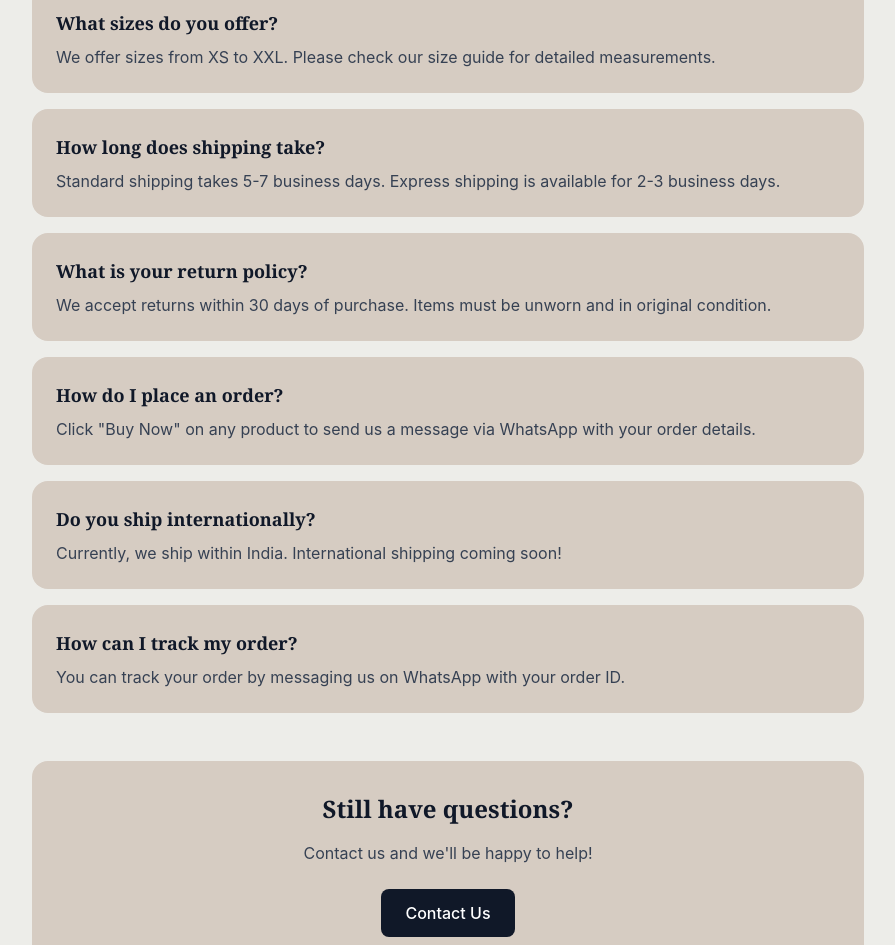
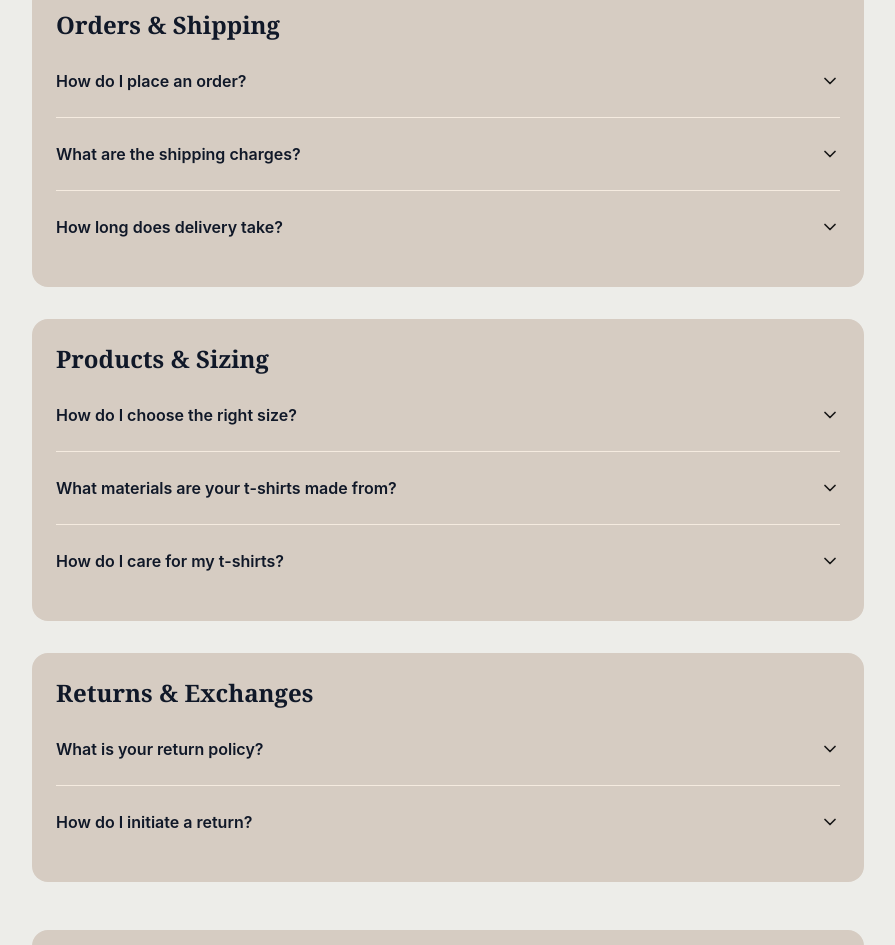
Before and after one commit to munaspori-collab/unique_tshirt_frontend, a Next.js app: page /faqs in a window 1280 px wide. Shown: the part 387-1332 px from the top of the page, without its empty margins (192-1087 px from the left). Built offline with nearby package versions, Linux system fonts and the light colour scheme; no server answers.

Commit message:
Complete remaining features: SEO structured data, Google Analytics, FAQs content

```diff
--- a/app/faqs/page.tsx
+++ b/app/faqs/page.tsx
@@ -1,15 +1,37 @@
+'use client';
+
+import { useState } from 'react';
 import Link from 'next/link';
-import { ArrowLeft } from 'lucide-react';
+import { ArrowLeft, ChevronDown } from 'lucide-react';
+
+const faqs = [
+  {
+    category: 'Orders & Shipping',
+    questions: [
+      { q: 'How do I place an order?', a: 'Simply browse our collections, select your favorite product, choose your size and color, then click "Buy Now via WhatsApp". You\'ll be redirected to WhatsApp to complete your order with our team.' },
+      { q: 'What are the shipping charges?', a: 'We offer free shipping on all orders above ₹999. For orders below that, a nominal shipping fee of ₹99 applies across India.' },
+      { q: 'How long does delivery take?', a: 'Delivery typically takes 5-7 business days for most locations in India. Metro cities may receive orders within 3-5 days.' },
+    ],
+  },
+  {
+    category: 'Products & Sizing',
+    questions: [
+      { q: 'How do I choose the right size?', a: 'Each product page includes detailed size charts. If you\'re unsure, contact us on WhatsApp for personalized recommendations.' },
+      { q: 'What materials are your t-shirts made from?', a: 'We use premium 100% cotton and cotton-blend fabrics that are soft, breathable, and durable.' },
+      { q: 'How do I care for my t-shirts?', a: 'Machine wash cold with similar colors, tumble dry low, and avoid bleach.' },
+    ],
+  },
+  {
+    category: 'Returns & Exchanges',
+    questions: [
+      { q: 'What is your return policy?', a: 'We offer a 7-day return policy. If you\'re not satisfied, you can return it within 7 days of delivery for a full refund or exchange.' },
+      { q: 'How do I initiate a return?', a: 'Contact us on WhatsApp with your order details. We\'ll guide you through the simple return process.' },
+    ],
+  },
+];
 
 export default function FAQsPage() {
-  const faqs = [
-    { q: 'What sizes do you offer?', a: 'We offer sizes from XS to XXL. Please check our size guide for detailed measurements.' },
-    { q: 'How long does shipping take?', a: 'Standard shipping takes 5-7 business days. Express shipping is available for 2-3 business days.' },
-    { q: 'What is your return policy?', a: 'We accept returns within 30 days of purchase. Items must be unworn and in original condition.' },
-    { q: 'How do I place an order?', a: 'Click "Buy Now" on any product to send us a message via WhatsApp with your order details.' },
-    { q: 'Do you ship internationally?', a: 'Currently, we ship within India. International shipping coming soon!' },
-    { q: 'How can I track my order?', a: 'You can track your order by messaging us on WhatsApp with your order ID.' },
-  ];
+  const [openIndex, setOpenIndex] = useState<string | null>(null);
 
   return (
     <main className="min-h-screen bg-premium-base pt-24 pb-16">
@@ -21,24 +43,36 @@ export default function FAQsPage() {
 
         <div className="text-center mb-12">
           <h1 className="text-4xl sm:text-5xl font-serif font-bold text-gray-900 mb-4">Frequently Asked Questions</h1>
-          <p className="text-lg text-gray-700">Find answers to common questions about our products and services</p>
+          <p className="text-lg text-gray-700">Find answers to common questions</p>
         </div>
 
-        <div className="space-y-4">
-          {faqs.map((faq, index) => (
-            <div key={index} className="bg-premium-accent rounded-2xl p-6">
-              <h3 className="text-lg font-serif font-bold text-gray-900 mb-2">{faq.q}</h3>
-              <p className="text-gray-700">{faq.a}</p>
+        <div className="space-y-8">
+          {faqs.map((category, catIndex) => (
+            <div key={catIndex} className="bg-premium-accent rounded-2xl p-6">
+              <h2 className="text-2xl font-serif font-bold text-gray-900 mb-4">{category.category}</h2>
+              <div className="space-y-3">
+                {category.questions.map((faq, qIndex) => {
+                  const index = `${catIndex}-${qIndex}`;
+                  const isOpen = openIndex === index;
+                  return (
+                    <div key={qIndex} className="border-b border-premium-hover last:border-0 pb-3">
+                      <button onClick={() => setOpenIndex(isOpen ? null : index)} className="w-full flex items-center justify-between text-left py-3 hover:text-premium-badge transition-colors">
+                        <span className="font-semibold text-gray-900 pr-4">{faq.q}</span>
+                        <ChevronDown className={`w-5 h-5 flex-shrink-0 transition-transform ${isOpen ? 'rotate-180' : ''}`} />
+                      </button>
+                      {isOpen && <div className="pb-3 text-gray-700 leading-relaxed">{faq.a}</div>}
+                    </div>
+                  );
+                })}
+              </div>
             </div>
           ))}
         </div>
 
         <div className="mt-12 text-center bg-premium-accent rounded-2xl p-8">
           <h2 className="text-2xl font-serif font-bold text-gray-900 mb-4">Still have questions?</h2>
-          <p className="text-gray-700 mb-6">Contact us and we'll be happy to help!</p>
-          <Link href="/contact" className="inline-block px-6 py-3 bg-gray-900 text-white rounded-lg font-medium hover:bg-gray-800 transition-colors">
-            Contact Us
-          </Link>
+          <p className="text-gray-700 mb-6">Contact us on WhatsApp and we'll be happy to help!</p>
+          <Link href="/contact" className="inline-block px-8 py-3 bg-gray-900 text-white rounded-lg font-medium hover:bg-gray-800 transition-colors">Contact Us</Link>
         </div>
       </div>
     </main>
--- a/app/layout.tsx
+++ b/app/layout.tsx
@@ -3,6 +3,7 @@ import "./globals.css";
 import Header from "@/components/Header";
 import Footer from "@/components/Footer";
 import { Providers } from "@/components/Providers";
+import GoogleAnalytics from "@/components/GoogleAnalytics";
 
 export const metadata: Metadata = {
   title: {
@@ -74,6 +75,9 @@ export default function RootLayout({
 }>) {
   return (
     <html lang="en" className="scroll-smooth">
+      <head>
+        <GoogleAnalytics />
+      </head>
       <body className="antialiased">
         <Providers>
           <Header />
--- /dev/null
+++ b/components/GoogleAnalytics.tsx
@@ -0,0 +1,28 @@
+'use client';
+
+import Script from 'next/script';
+
+export default function GoogleAnalytics() {
+  const GA_MEASUREMENT_ID = process.env.NEXT_PUBLIC_GA_ID;
+
+  if (!GA_MEASUREMENT_ID) {
+    return null;
+  }
+
+  return (
+    <>
+      <Script
+        src={`https://www.googletagmanager.com/gtag/js?id=${GA_MEASUREMENT_ID}`}
+        strategy="afterInteractive"
+      />
+      <Script id="google-analytics" strategy="afterInteractive">
+        {`
+          window.dataLayer = window.dataLayer || [];
+          function gtag(){dataLayer.push(arguments);}
+          gtag('js', new Date());
+          gtag('config', '${GA_MEASUREMENT_ID}');
+        `}
+      </Script>
+    </>
+  );
+}
--- /dev/null
+++ b/components/ProductSchema.tsx
@@ -0,0 +1,38 @@
+interface ProductSchemaProps {
+  name: string;
+  description: string;
+  image: string[];
+  price: number;
+  category: string;
+  inStock: boolean;
+  url: string;
+}
+
+export default function ProductSchema({ name, description, image, price, category, inStock, url }: ProductSchemaProps) {
+  const schema = {
+    '@context': 'https://schema.org',
+    '@type': 'Product',
+    name,
+    description,
+    image,
+    offers: {
+      '@type': 'Offer',
+      price,
+      priceCurrency: 'INR',
+      availability: inStock ? 'https://schema.org/InStock' : 'https://schema.org/OutOfStock',
+      url,
+    },
+    brand: {
+      '@type': 'Brand',
+      name: 'Unique T-shirts',
+    },
+    category,
+  };
+
+  return (
+    <script
+      type="application/ld+json"
+      dangerouslySetInnerHTML={{ __html: JSON.stringify(schema) }}
+    />
+  );
+}
```
